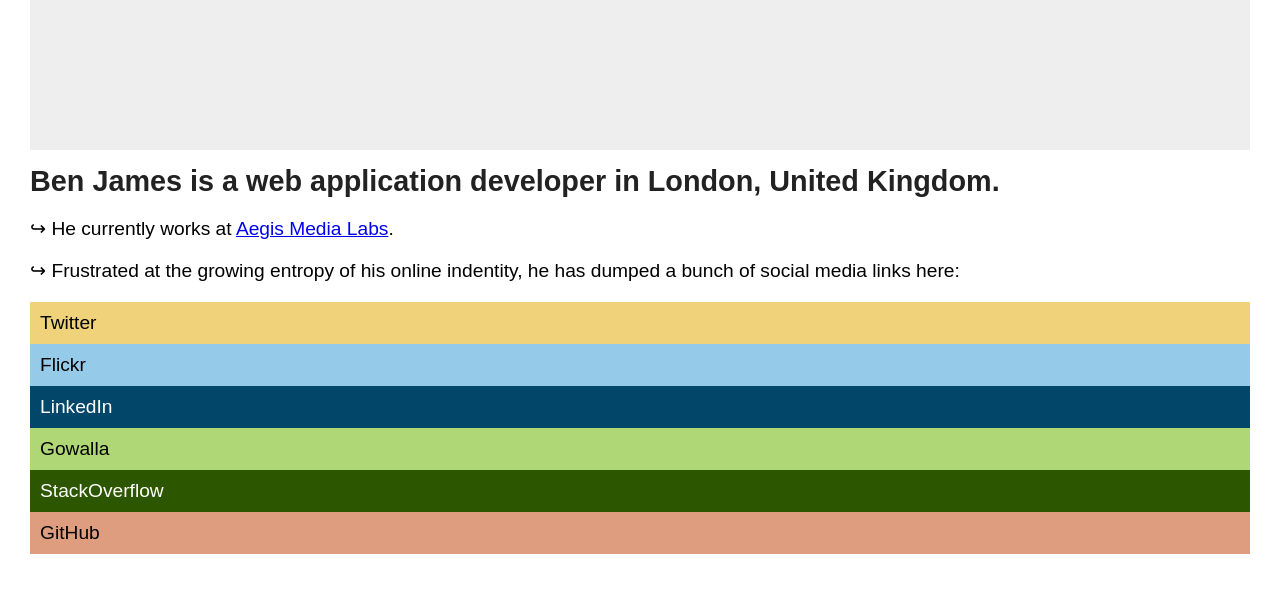
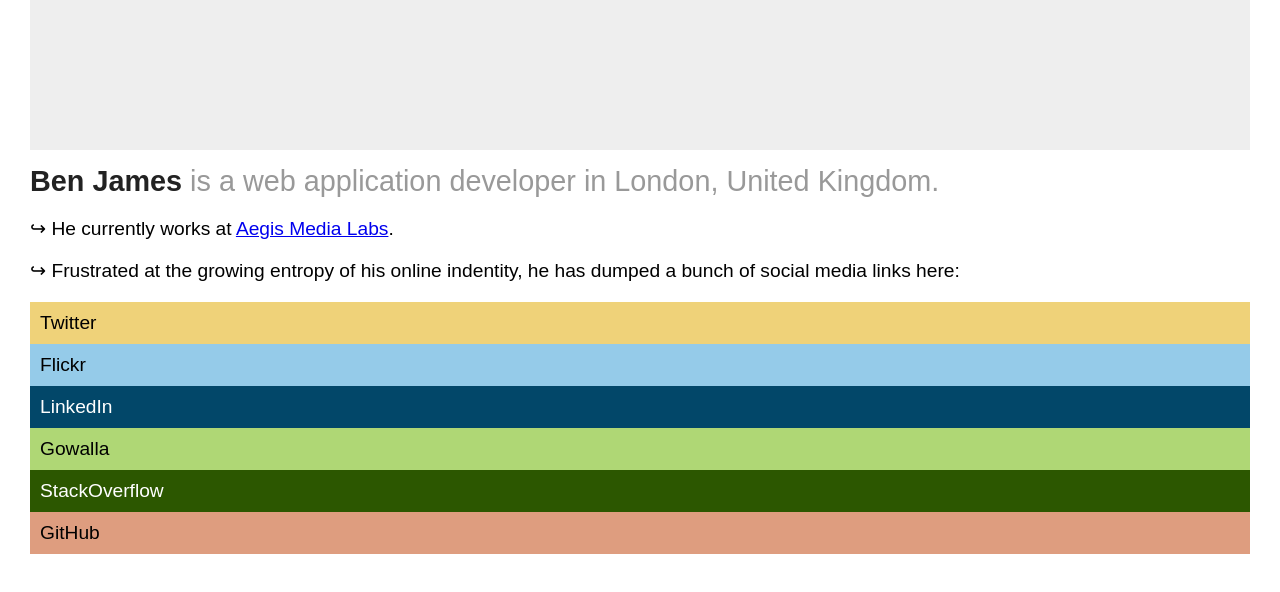
Before and after one commit to bmjames/bmjames.github.com, a plain HTML site: page index.html in a window 1280 px wide. Drawn offline with Linux system fonts and the light colour scheme.

Commit message:
Tweak styles

```diff
--- a/index.html
+++ b/index.html
@@ -33,16 +33,23 @@
                 font-size : 1.5em;
                 border-top : 150px solid #eee;
                 padding-top : 15px;
+                color : #999;
             }
             #header h1 {
                 font-size : 1em;
+                font-weight : normal;
+                margin : 0;
+            }
+            #header strong {
+                font-weight : bold;
+                color : #222;
             }
 
         </style>
     </head>
     <body>
         <div id="header">
-            <h1 style="color: #222; display:inline;">
+            <h1>
                 <strong>Ben James</strong> is a web application developer in London, United Kingdom.
             </h1>
         </div>
```
